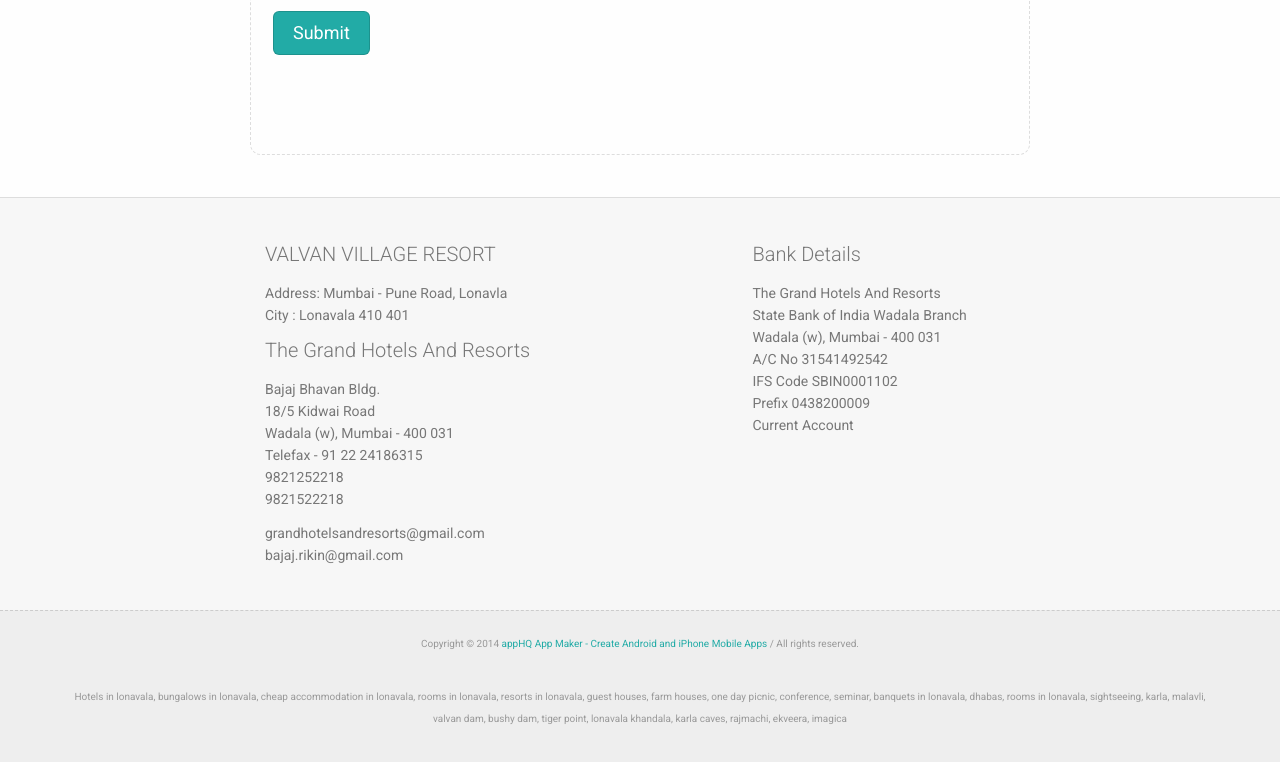
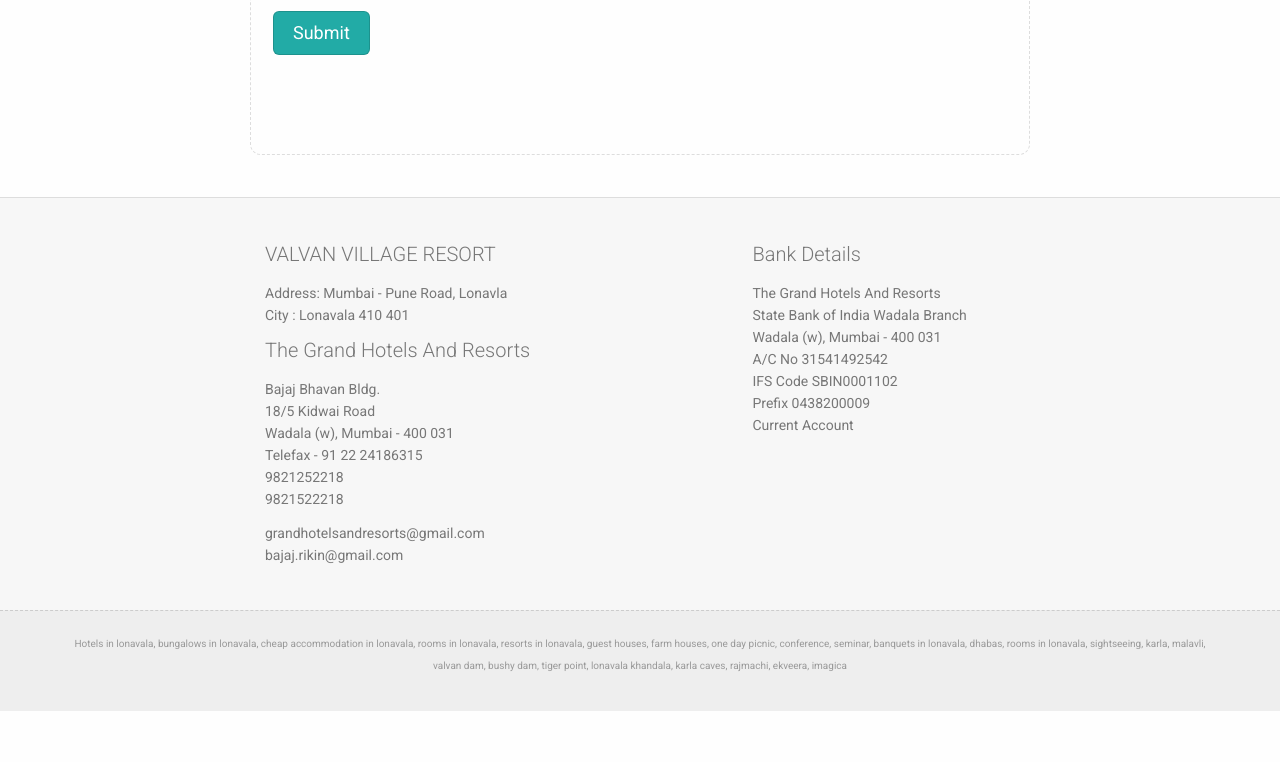
Before and after one commit to rikinhotels/vvrl, a plain HTML site: page activities.html in a window 1280 px wide. Shown: the part 1024-1786 px from the top of the page. After the commit the page ends 1735 px from the top, so only its background shows below. Drawn offline with Linux system fonts and the light colour scheme; a script that the page names is missing.

Commit message:
remove apphq

```diff
--- a/activities.html
+++ b/activities.html
@@ -342,8 +342,6 @@
 						<div class="row">
 
 							<div class="col-md-12">
-								<p>Copyright © 2014 <a href="http://www.apphq.in/" target="blank">appHQ App Maker - Create Android and iPhone Mobile Apps</a> / All rights reserved.</p>
-								<hr>
 								<p>Hotels in lonavala, bungalows in lonavala, cheap accommodation in lonavala, rooms in lonavala, resorts in lonavala, guest houses, farm houses, one day picnic, conference, seminar, banquets in lonavala, dhabas, rooms in  lonavala, sightseeing, karla, malavli, valvan dam, bushy dam, tiger point, lonavala khandala, karla caves, rajmachi, ekveera, imagica</p>
 							</div>
 
```
Also changed, not shown: conference.html (+0 -2 lines), contact.html (+0 -2 lines), gallery.html (+0 -2 lines), index.html (+0 -2 lines), room-tariff.html (+0 -2 lines), sight-seeing.html (+0 -2 lines), terms.html (+0 -2 lines).
